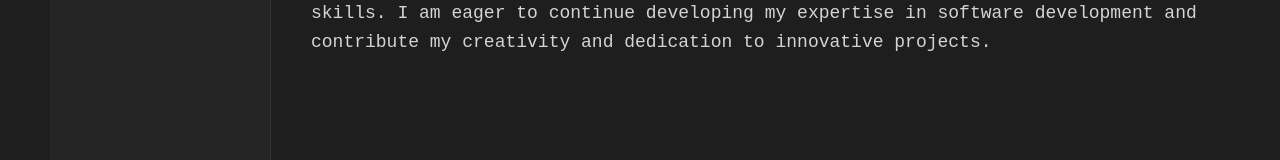
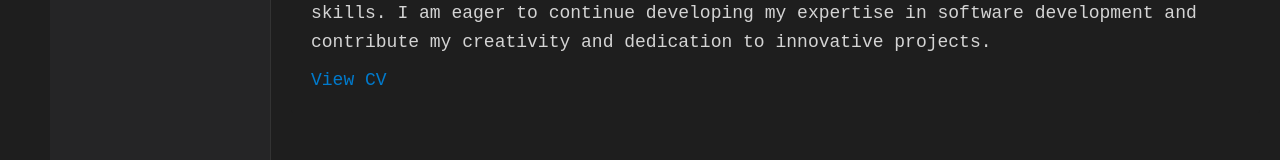
Before and after one commit to TheVaxly/code-portfolio, a React (Vite) app: page / in a window 1280 px wide. Both pictures are taken after a click on the item "About.html". Shown: the part 528-688 px from the top of the page. Built offline with nearby package versions, Linux system fonts and the light colour scheme.

Commit message:
CV added to about

```diff
--- a/src/content/About.jsx
+++ b/src/content/About.jsx
@@ -26,6 +26,7 @@ const About = () => (
       I am eager to continue developing my expertise in software development and contribute my
       creativity and dedication to innovative projects.
     </p>
+    <a href="https://drive.google.com/file/d/19TmMmc62oh3sBZdJYj_rffqzTU2X3ERP/view?usp=sharing">View CV</a>
   </div>
 );
 
--- a/src/styles/About.css
+++ b/src/styles/About.css
@@ -32,3 +32,9 @@
     font-size: 18px;
     color: #ffffff;
   }
+
+  .about a {
+    color: #007acc;
+    text-decoration: none;
+    font-size: large;
+  }
```
